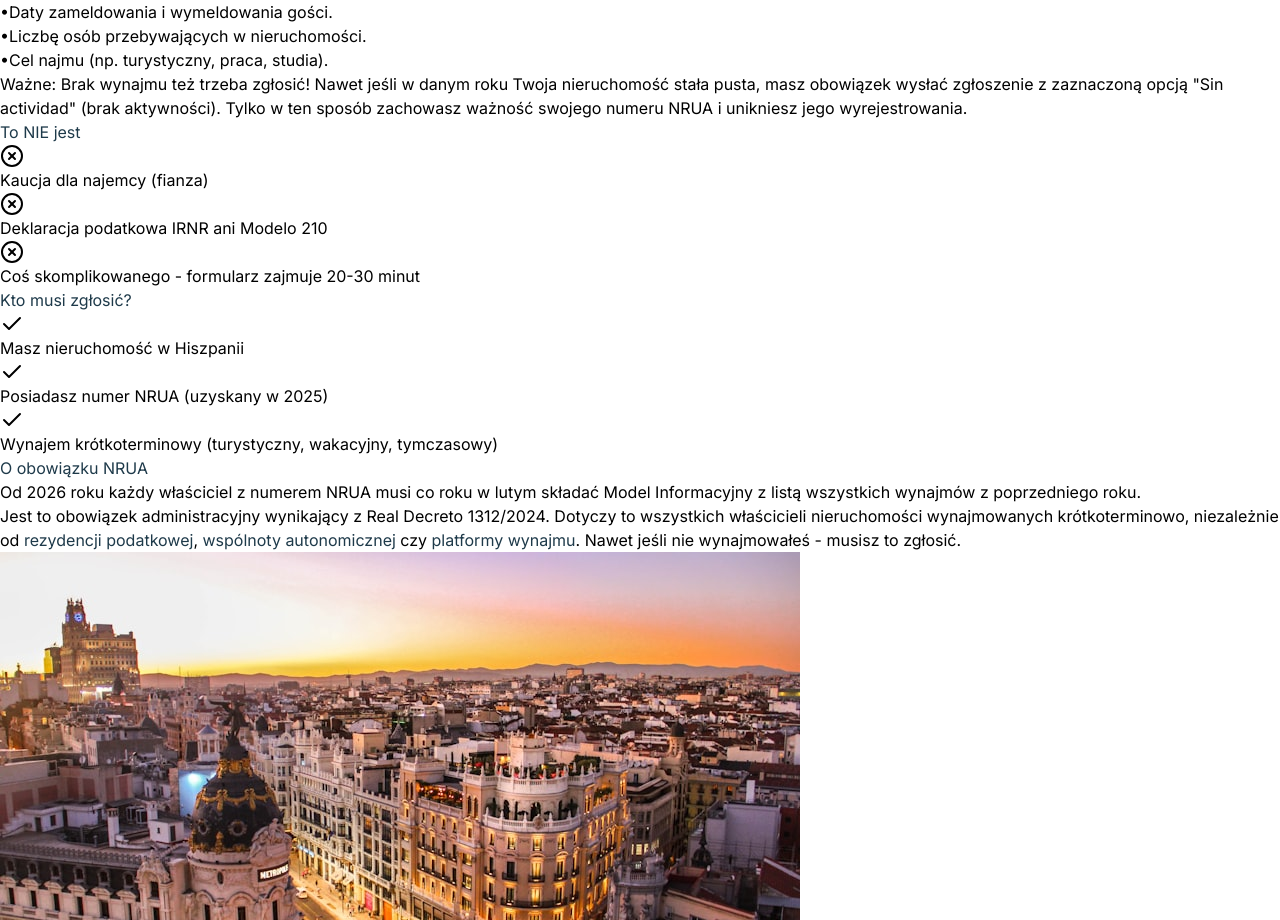
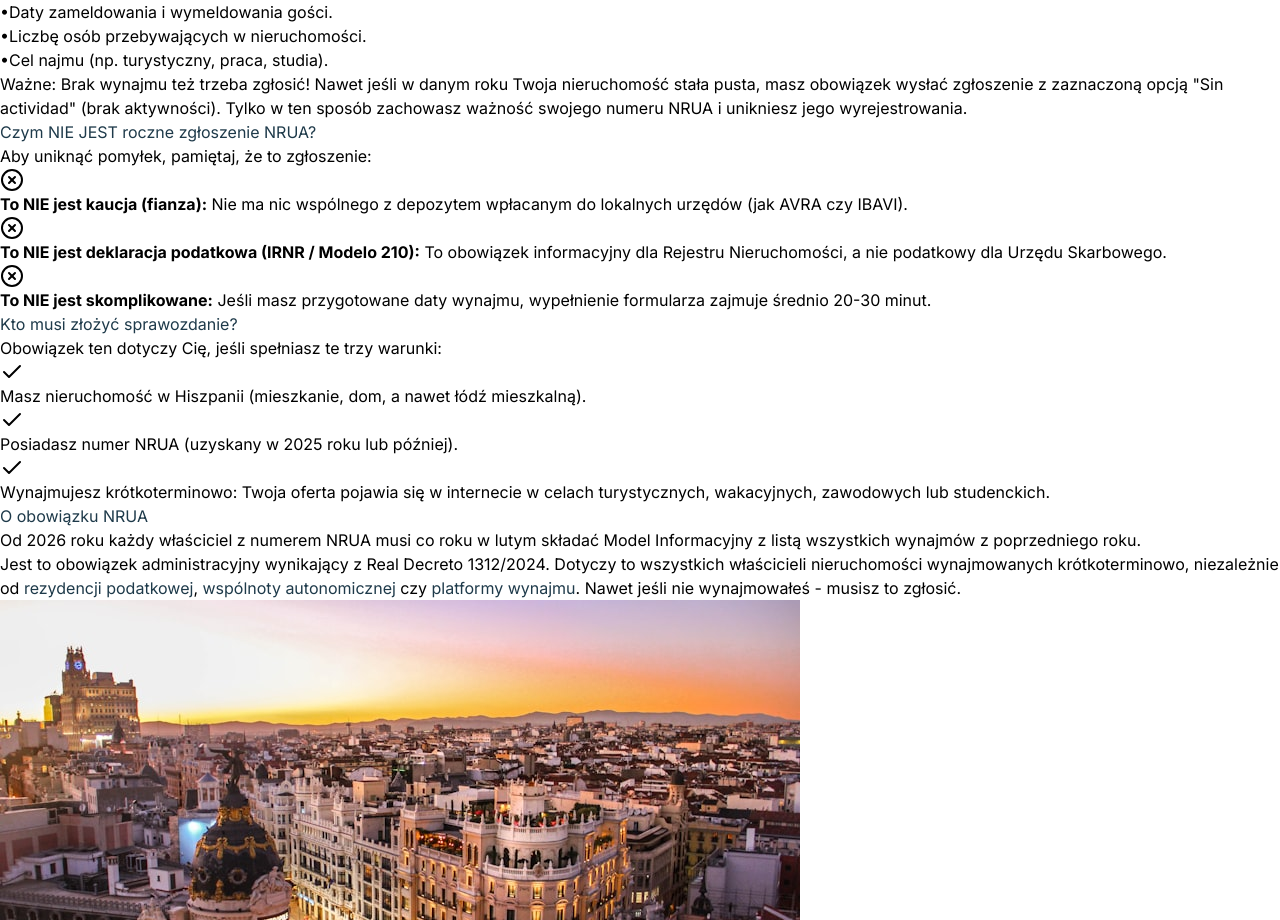
Before and after one commit to RENDIASRURIas/nruaHiszpania, a React (Vite) app: page / in a window 1280 px wide. Shown: the part 2325-3245 px from the top of the page. Built offline with nearby package versions, Linux system fonts and the light colour scheme.

Commit message:
Update 'Czym NIE JEST' and 'Kto musi złożyć sprawozdanie' sections with detailed text
Co-Authored-By: polskagrupa1@outlook.es <2210070540024@student.unbrah.ac.id>

```diff
--- a/src/App.tsx
+++ b/src/App.tsx
@@ -421,19 +421,20 @@ function App() {
             <FadeIn delay={300}>
               <div className="bg-slate-50 rounded-lg p-8 sm:p-10 h-full relative group hover:bg-slate-100 transition-colors">
                 <div className="absolute top-6 right-6 w-3 h-3 rounded-full bg-brand-accent" />
-                <h3 className="text-xl sm:text-2xl font-bold text-brand mb-3">To NIE jest</h3>
-                <ul className="space-y-3 text-slate-600">
+                <h3 className="text-xl sm:text-2xl font-bold text-brand mb-3">Czym NIE JEST roczne zgłoszenie NRUA?</h3>
+                <p className="text-slate-600 leading-relaxed mb-4">Aby uniknąć pomyłek, pamiętaj, że to zgłoszenie:</p>
+                <ul className="space-y-4 text-slate-600">
                   <li className="flex items-start gap-3">
                     <XCircle className="w-5 h-5 text-red-500 mt-0.5 flex-shrink-0" />
-                    Kaucja dla najemcy (fianza)
+                    <span><strong>To NIE jest kaucja (fianza):</strong> Nie ma nic wspólnego z depozytem wpłacanym do lokalnych urzędów (jak AVRA czy IBAVI).</span>
                   </li>
                   <li className="flex items-start gap-3">
                     <XCircle className="w-5 h-5 text-red-500 mt-0.5 flex-shrink-0" />
-                    Deklaracja podatkowa IRNR ani Modelo 210
+                    <span><strong>To NIE jest deklaracja podatkowa (IRNR / Modelo 210):</strong> To obowiązek informacyjny dla Rejestru Nieruchomości, a nie podatkowy dla Urzędu Skarbowego.</span>
                   </li>
                   <li className="flex items-start gap-3">
                     <XCircle className="w-5 h-5 text-red-500 mt-0.5 flex-shrink-0" />
-                    Coś skomplikowanego - formularz zajmuje 20-30 minut
+                    <span><strong>To NIE jest skomplikowane:</strong> Jeśli masz przygotowane daty wynajmu, wypełnienie formularza zajmuje średnio 20-30 minut.</span>
                   </li>
                 </ul>
               </div>
@@ -441,19 +442,20 @@ function App() {
             <FadeIn delay={400}>
               <div className="bg-slate-50 rounded-lg p-8 sm:p-10 h-full relative group hover:bg-slate-100 transition-colors">
                 <div className="absolute top-6 right-6 w-3 h-3 rounded-full bg-brand-accent" />
-                <h3 className="text-xl sm:text-2xl font-bold text-brand mb-3">Kto musi zgłosić?</h3>
-                <ul className="space-y-3 text-slate-600">
+                <h3 className="text-xl sm:text-2xl font-bold text-brand mb-3">Kto musi złożyć sprawozdanie?</h3>
+                <p className="text-slate-600 leading-relaxed mb-4">Obowiązek ten dotyczy Cię, jeśli spełniasz te trzy warunki:</p>
+                <ul className="space-y-4 text-slate-600">
                   <li className="flex items-start gap-3">
                     <Check className="w-5 h-5 text-brand-accent mt-0.5 flex-shrink-0" />
-                    Masz nieruchomość w Hiszpanii
+                    <span>Masz nieruchomość w Hiszpanii (mieszkanie, dom, a nawet łódź mieszkalną).</span>
                   </li>
                   <li className="flex items-start gap-3">
                     <Check className="w-5 h-5 text-brand-accent mt-0.5 flex-shrink-0" />
-                    Posiadasz numer NRUA (uzyskany w 2025)
+                    <span>Posiadasz numer NRUA (uzyskany w 2025 roku lub później).</span>
                   </li>
                   <li className="flex items-start gap-3">
                     <Check className="w-5 h-5 text-brand-accent mt-0.5 flex-shrink-0" />
-                    Wynajem krótkoterminowy (turystyczny, wakacyjny, tymczasowy)
+                    <span>Wynajmujesz krótkoterminowo: Twoja oferta pojawia się w internecie w celach turystycznych, wakacyjnych, zawodowych lub studenckich.</span>
                   </li>
                 </ul>
               </div>
```
